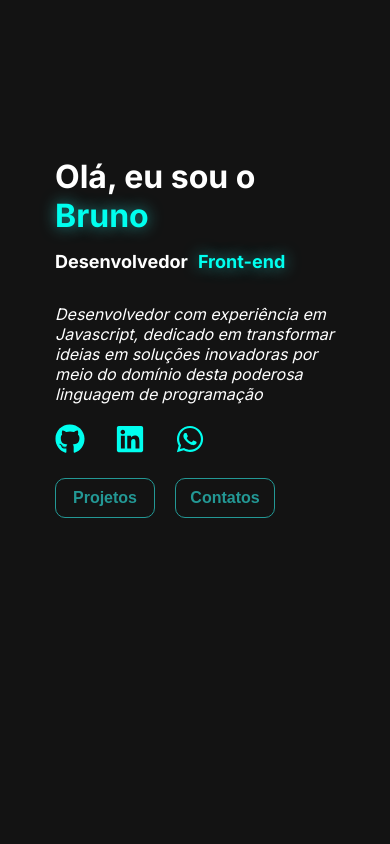
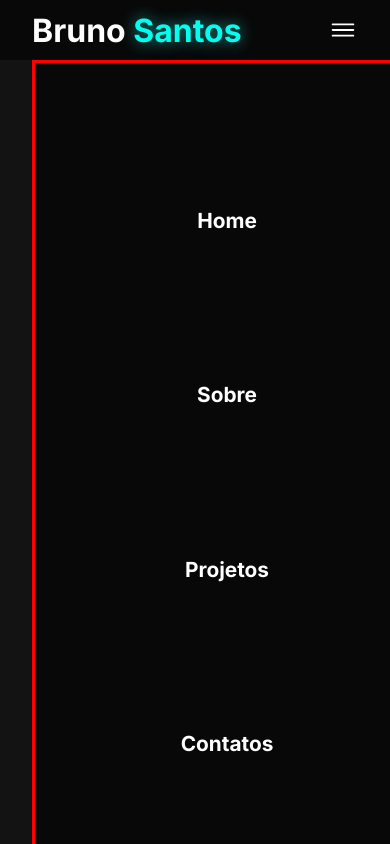
Before and after one commit to dev-brunosantos/Bruno-dev, a Next.js app: page / in a window 390 px wide. Shown: the top 844 px of the page. Built offline with nearby package versions, Linux system fonts and the light colour scheme.

Commit message:
Adicionando o ICONE MENU

```diff
--- a/src/app/components/Menu.tsx
+++ b/src/app/components/Menu.tsx
@@ -1,11 +1,14 @@
 "use client"
 import { useState } from "react"
 import { Cabecalho, LogoContainer, MenuLinks, MenuOpc, MenuPrincipal } from "@/styles/MenuStyles"
+import { IoIosMenu } from 'react-icons/io'
 
 export const Menu = () => {
     const links: string[] = ['home', 'sobre', 'projetos', 'contatos']
     // const links: string[] = ['home', 'projetos', 'contatos']
     const [linha, setLinha] = useState<string>('5%')
+
+    const [abrirMenu, setAbrirMenu] = useState<string>("0%")
 
     const handleEscolhePagina = (txt: string) => {
         if(txt == "home") { return setLinha('5%') }
@@ -15,6 +18,10 @@ export const Menu = () => {
         // return setLinha('10%')
     }
 
+    const handleAbrirMenu = () => {
+        abrirMenu === "0%" ? setAbrirMenu("100%") : setAbrirMenu("0%")
+    }
+
     return (
         <Cabecalho>
             <LogoContainer>
@@ -22,7 +29,7 @@ export const Menu = () => {
                     Bruno <span> Santos</span>
                 </h1>
             </LogoContainer>
-            <MenuPrincipal>
+            <MenuPrincipal style={{ height: abrirMenu }}>
                 <MenuOpc>
                     {
                         links.map((link) => (
@@ -39,6 +46,15 @@ export const Menu = () => {
                     />
                 </MenuOpc>
             </MenuPrincipal>
+
+            <IoIosMenu
+                size={30}
+                className="menu-icone"
+                onClick={() => {
+                    alert('Funcinonou')
+                    handleAbrirMenu()
+                }}
+            />
         </Cabecalho>
     )
 }
--- a/src/app/globals.css
+++ b/src/app/globals.css
@@ -23,6 +23,10 @@ body {
 }
 
 body::-webkit-scrollbar {
+  display: none;
+}
+
+.menu-icone {
   display: none;
 }
 
@@ -150,4 +154,12 @@ img:hover {
     height: 250px;
   }
 
+  .linha {
+    display: none;
+  }
+
+  .menu-icone {
+    display: block;
+  }
+
 }
--- a/src/app/page.tsx
+++ b/src/app/page.tsx
@@ -8,7 +8,7 @@ import Contatos from "./pages/Contatos";
 export default function App() {
   return (
     <>
-      {/* <Menu /> */}
+      <Menu />
       <main>
         <Inicio />
         {/* <Sobre /> */}
--- a/src/styles/MenuStyles.ts
+++ b/src/styles/MenuStyles.ts
@@ -14,6 +14,12 @@ export const Cabecalho = styled.header`
     top: 0;
     left: 0;
     z-index: 999;
+
+    @media (max-width: 800px) {
+        position: fixed;
+        top: 0;
+        left: 0;
+    }
 `;
 export const LogoContainer = styled.div``;
 export const MenuPrincipal = styled.nav`
@@ -21,6 +27,13 @@ export const MenuPrincipal = styled.nav`
     height: 100%;
     /* border: solid #fff; */
     position: relative;
+    transition: 0.3s;
+
+    @media (max-width: 800px) {
+        position: absolute;
+        top: 100%;
+        transition: 0.3s;
+    }
 `;
 export const MenuOpc = styled.ul`
     width: 100%;
@@ -29,25 +42,37 @@ export const MenuOpc = styled.ul`
     align-items: center;
     justify-content: space-between;
 
+    @media (max-width: 800px) {
+        width: 100vw;
+        height: 100vh;
+        justify-content: space-evenly;
+        border: solid red;
+        margin-left: 0;
+        flex-direction: column;
+        background-color: var(--black);
+    }
 `;
 export const MenuLinks = styled.li`
     width: 120px;
     padding: 5px 0;
     list-style: none;
     color: #fff;
-    font-size: 22px;
+    /* font-size: 22px; */
     font-weight: bold;
     text-align: center;
     text-transform: capitalize;
     /* text-decoration: underline; */
     cursor: pointer;
     a {
+        /* font-size: 22px; */
+        font-size: 130%;
         color: #fff;
-    }
-    a:hover {
-        transition: 0.3s;
-        color: var(--azul2);
-        font-size: 21px;
+        }
+        a:hover {
+            transition: 0.3s;
+            color: var(--azul2);
+            /* font-size: 21px; */
+            font-size: 10%;
         text-shadow: 0px 0px 15px var(--azul);
     }
 `;
```
